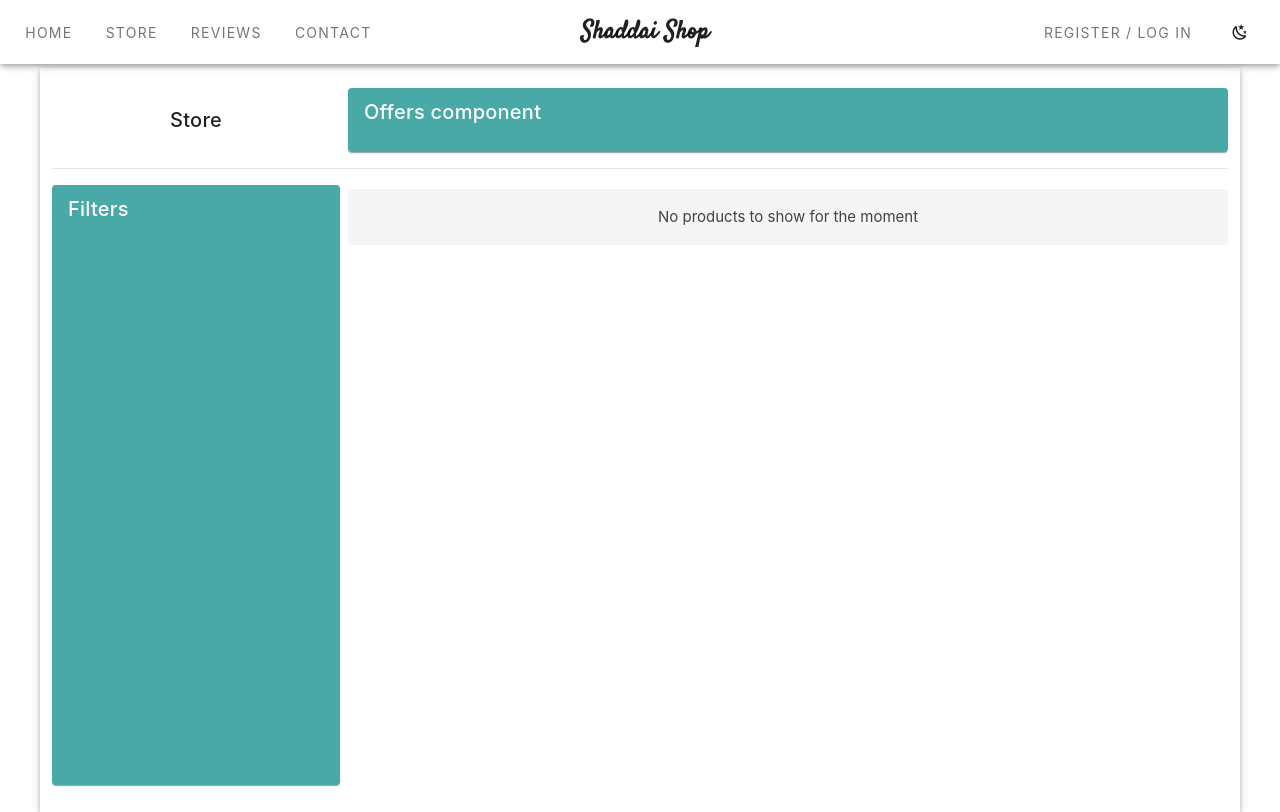
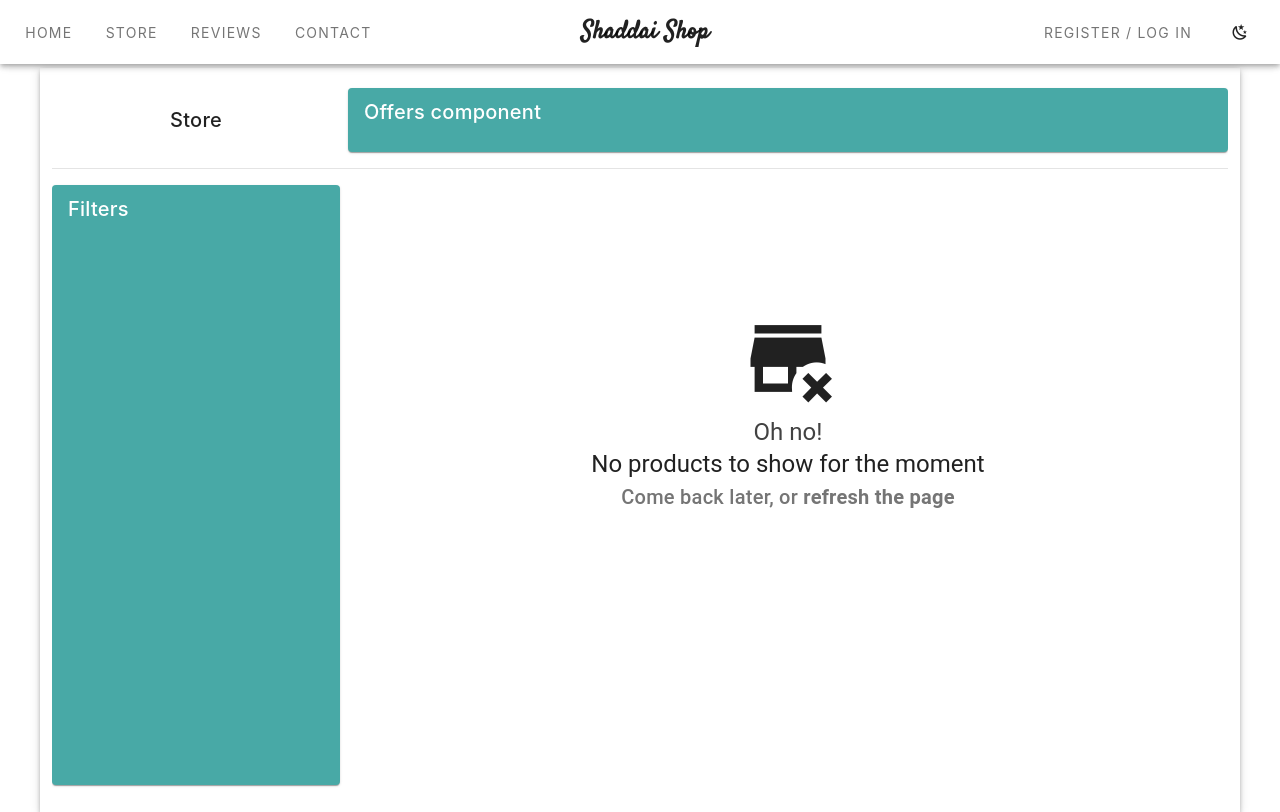
Before and after one commit to danielmen-mx/cupboard, a Vue app: page /store in a window 1280 px wide. Shown: the top 812 px of the page. Built offline with nearby package versions, Linux system fonts and the light colour scheme.

Commit message:
#comment complete empty state for store items component

```diff
--- a/src/components/Common/EmptyState/StoreItemEmptyState.vue
+++ b/src/components/Common/EmptyState/StoreItemEmptyState.vue
@@ -1,5 +1,23 @@
 <template>
-  <v-card class="elevation-0 bg-grey-lighten-4 rounded-m my-1 py-4 text-center text-grey-darken-3">
-    {{ translate("empty-states.StoreItems.no-items") }}
+  <v-card class="d-flex flex-column align-center justify-center elevation-0" height="100%" style="padding-bottom: 18vh;">
+    <v-icon size="100">mdi-store-remove</v-icon>
+    <v-sheet class="elevation-0 pt-2 text-center text-grey-darken-3 text-h5">
+      Oh no!
+    </v-sheet>
+    <v-sheet class="elevation-0 text-center text-grey-darken-6 text-h5">
+      {{ translate("empty-states.StoreItems.no-items") }}
+    </v-sheet>
+    <v-sheet class="elevation-0 text-center text-grey-darken-1 text-h6">
+      {{ translate("empty-states.StoreItems.come-back") }} <strong class="cursor-pointer" @click="refreshComponent">{{ translate("empty-states.StoreItems.refresh").toLowerCase() }}</strong>
+    </v-sheet>
   </v-card>
 </template>
+<script>
+export default {
+  methods: {
+    refreshComponent() {
+      this.fireEvent("refresh-store-items-component")
+    }
+  },
+}
+</script>
```
